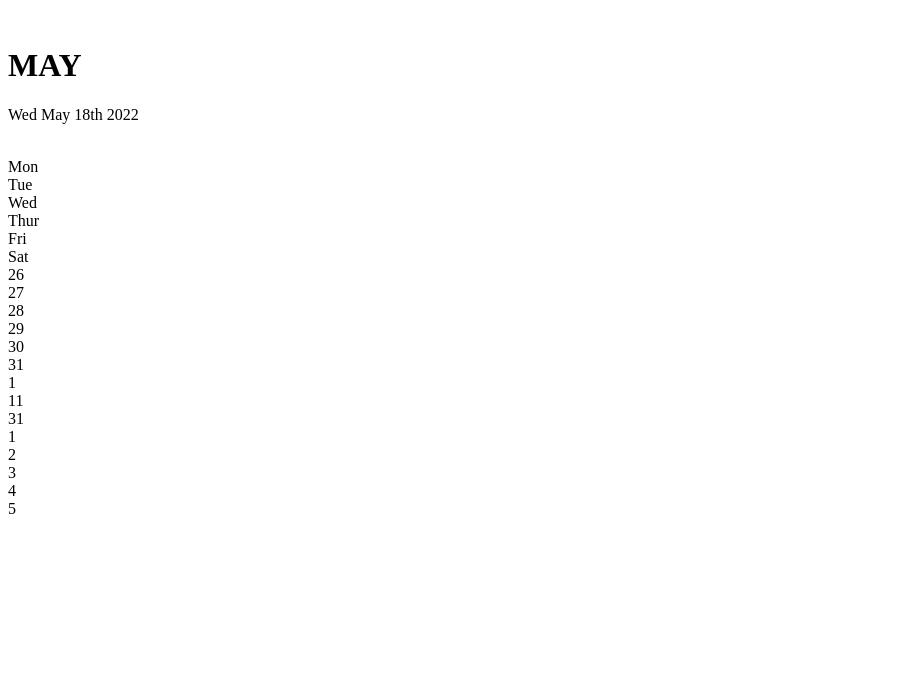
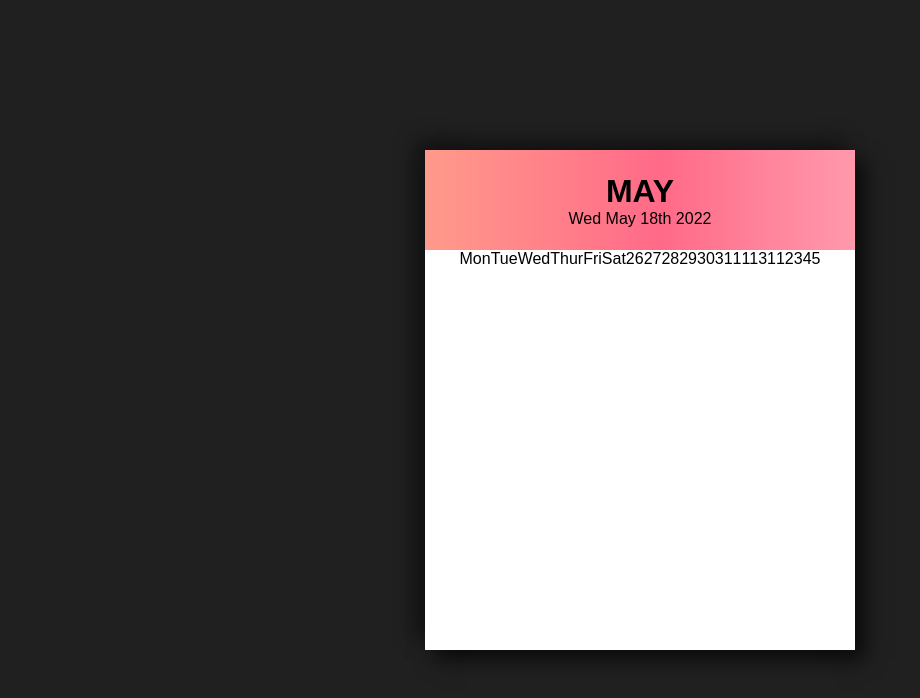
Before and after one commit to SHRISTI-web/Calender, a plain HTML site: page index.html in a window 1280 px wide. Shown: the whole page, without its empty margins (0-920 px from the left). Drawn offline with Linux system fonts and the light colour scheme.

Commit message:
css initialized

```diff
--- a/index.html
+++ b/index.html
@@ -2,7 +2,7 @@
 <html lang="en">
     <head>
         <title>Calender</title>
-        <link rel="stylesheet" href="./styl.css"></link>
+        <link rel="stylesheet" href="./styles.css"></link>
     </head>
     <body>
         <div class="container flex">
--- a/styles.css
+++ b/styles.css
@@ -0,0 +1,33 @@
+*{
+    margin:0;
+    padding:0;
+    box-sizing:border-box;
+    font-family:"Poppins", sans-serif;
+}
+.flex{
+    display:flex;
+    align-items:center;
+    justify-content:center;
+}
+.container{
+    width:100%;
+    height:100vh;
+    background-color:rgb(33,32,32);
+}
+.calender{
+    width:430px;
+    height:500px;
+    background-color:white;
+    box-shadow:
+    10px 10px 20px rgba(0,0,0,0.669),
+    -10px -10px 20px rgba(0,0,0,0.436);
+}
+.calender .month{
+    width:100%;
+    height:20%;
+    padding: 20px 30px;
+    background-color:#ff9a8b;
+    background-image:linear-gradient(90deg,#ff9a8b 0%, #ff6a88 55%, #ff99ac 100%);
+    justify-content:space-between !important;
+    text-align:center;
+}
```
